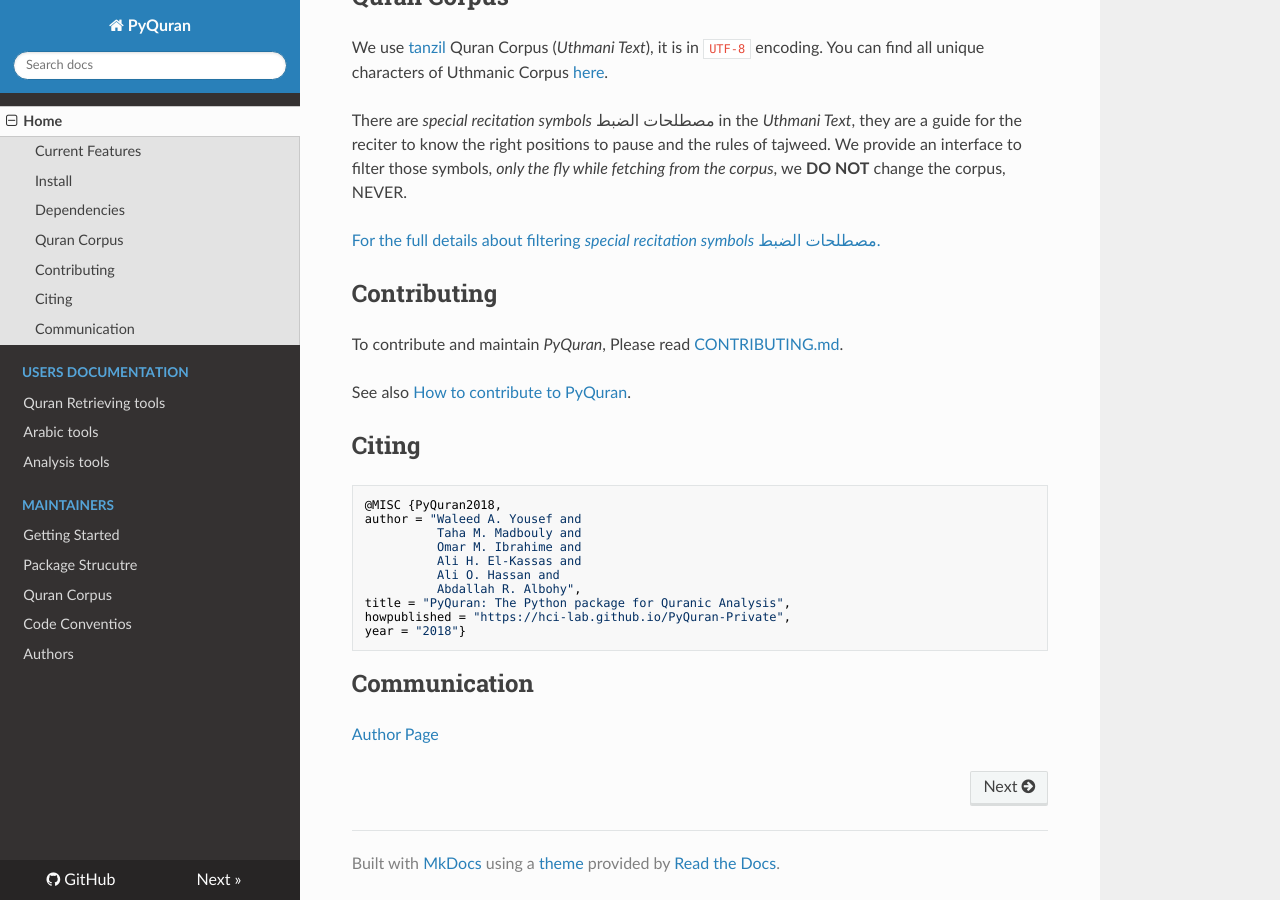
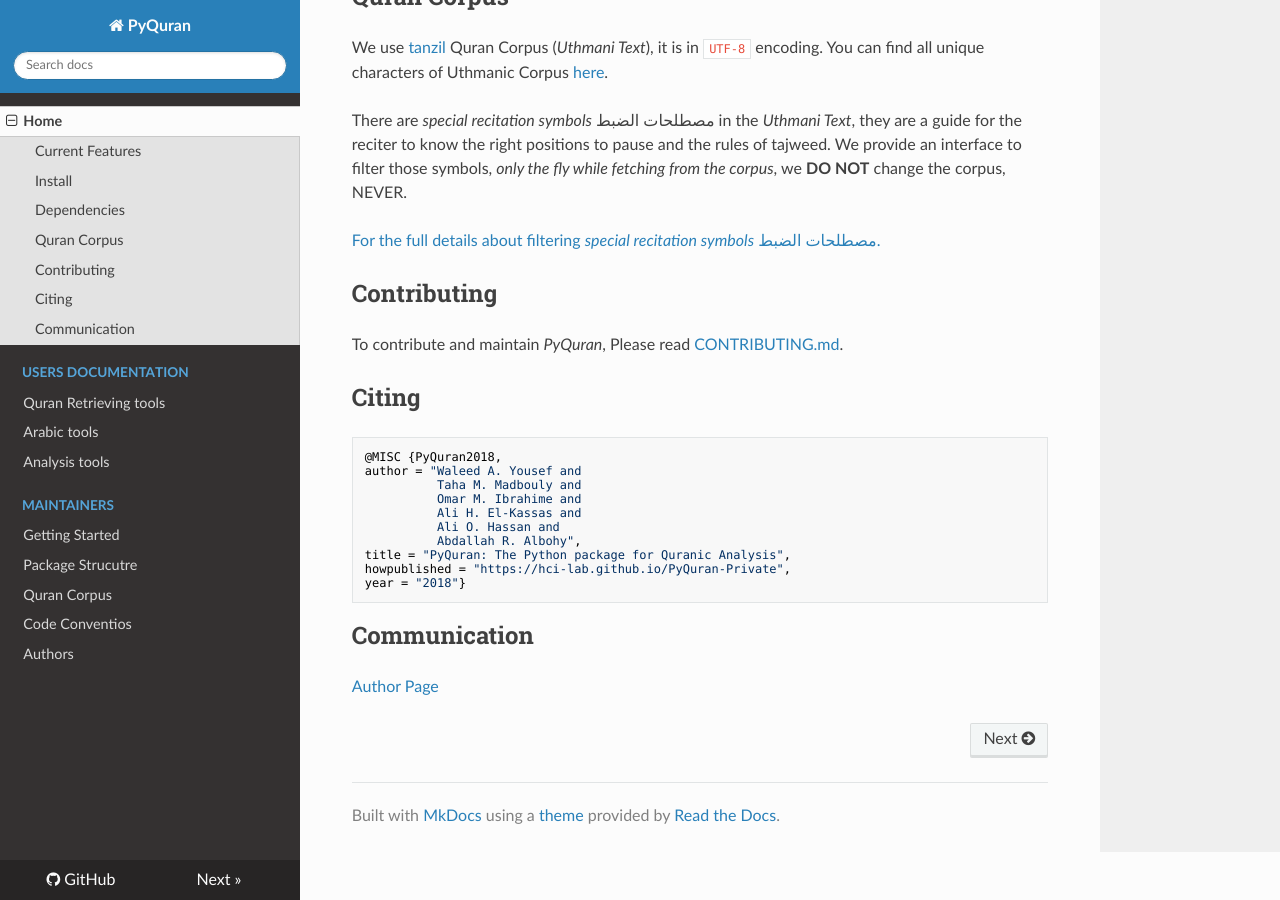
Before and after one commit to hci-lab/PyQuran, an MkDocs documentation site: the page built from documentation/docs/index.md, in a window 1280 px wide and 900 px high, scrolled down 1000 px. Built offline with MkDocs 1.6.1, drawn with Linux system fonts in a browser that asks for light colours; nearby versions of some CDN libraries; old or Windows-style settings are respelled for this version of MkDocs.

Commit message:
syncing contribution.md

````diff
--- a/documentation/docs/index.md
+++ b/documentation/docs/index.md
@@ -53,12 +53,10 @@
 we **DO NOT** change the corpus, NEVER.
 
 [For the full details about filtering *special recitation symbols* مصطلحات
-الضبط.](Filtering-Special-Recitation-Symbols.md)
+الضبط.](https://hci-lab.github.io/PyQuran-Private/Filtering-Special-Recitation-Symbols/#recitation-symbols)
 
 ## Contributing
-To contribute and maintain *PyQuran*, Please read  [CONTRIBUTING.md](CONTRIBUTING.md).
-
-See also [How to contribute to PyQuran](what_can_you_do_to_help_pyquran.md).
+To contribute and maintain *PyQuran*, Please read  [CONTRIBUTING.md](https://hci-lab.github.io/PyQuran-Private/CONTRIBUTING).
 
 ## Citing
 ```
````
Also changed, not shown: 1 other file.
